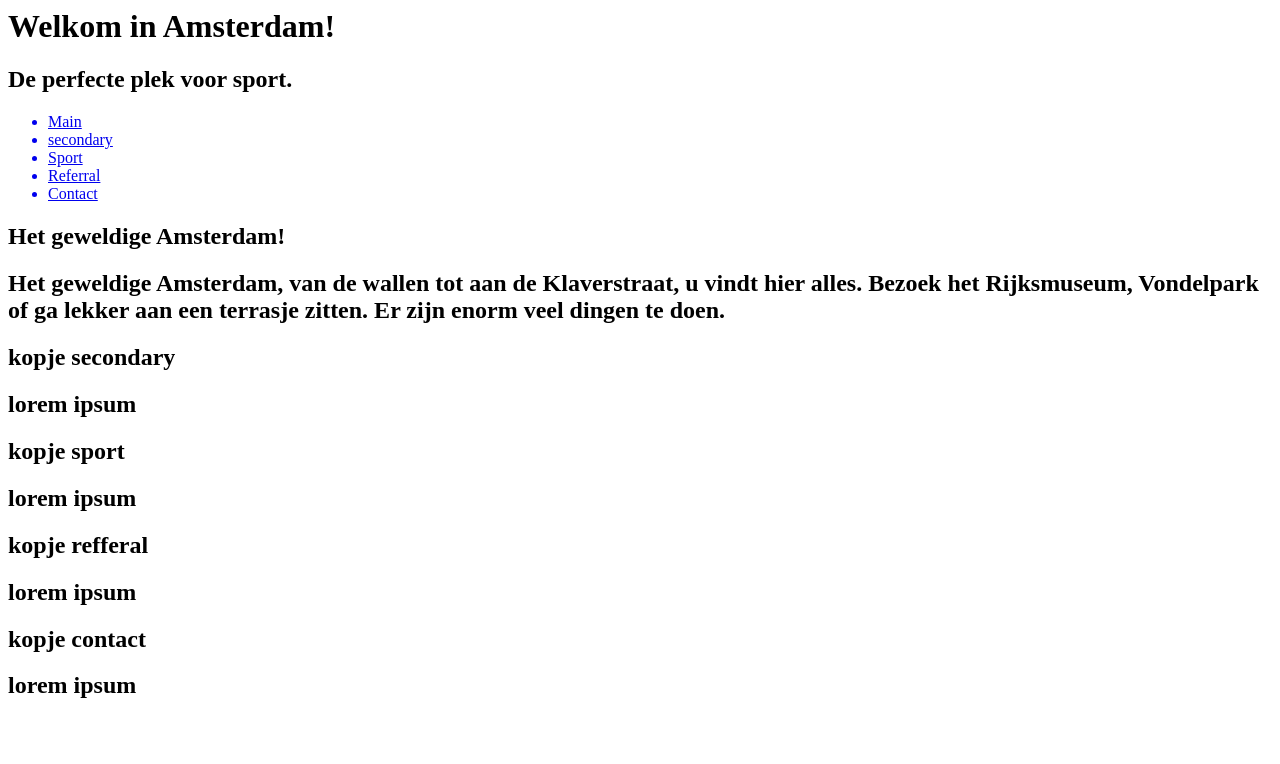
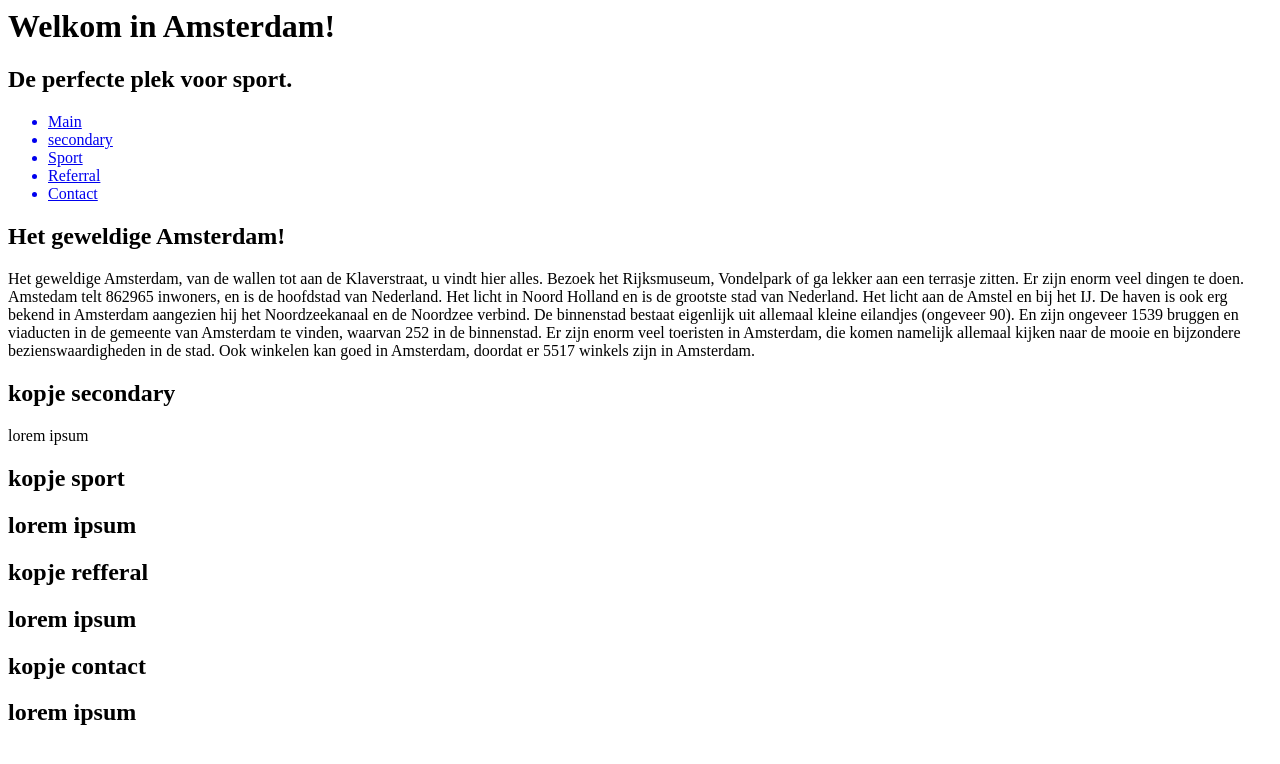
Before and after one commit to imkevink/WebMarkupAssessment, a plain HTML site: page index.html in a window 1280 px wide. Drawn offline with Linux system fonts and the light colour scheme.

Commit message:
<p> toegevoegd

```diff
--- a/index.html
+++ b/index.html
@@ -33,9 +33,11 @@
 				<h1>
 					Het geweldige Amsterdam!
 				</h1>
-				<h2>
-					Het geweldige Amsterdam, van de wallen tot aan de Klaverstraat, u vindt hier alles. Bezoek het Rijksmuseum, Vondelpark of ga lekker aan een terrasje zitten. Er zijn enorm veel dingen te doen.
-				</h2>
+				<article>
+					<p>
+					Het geweldige Amsterdam, van de wallen tot aan de Klaverstraat, u vindt hier alles. Bezoek het Rijksmuseum, Vondelpark of ga lekker aan een terrasje zitten. Er zijn enorm veel dingen te doen. Amstedam telt 862965 inwoners, en is de hoofdstad van Nederland. Het licht in Noord Holland en is de grootste stad van Nederland. Het licht aan de Amstel en bij het IJ. De haven is ook erg bekend in Amsterdam aangezien hij het Noordzeekanaal en de Noordzee verbind. De binnenstad bestaat eigenlijk uit allemaal kleine eilandjes (ongeveer 90). En zijn ongeveer 1539 bruggen en viaducten in de gemeente van Amsterdam te vinden, waarvan 252 in de binnenstad. Er zijn enorm veel toeristen in Amsterdam, die komen namelijk allemaal kijken naar de mooie en bijzondere bezienswaardigheden in de stad. Ook winkelen kan goed in Amsterdam, doordat er 5517 winkels zijn in Amsterdam.
+					</p>
+				</article>
 			</header>
 		</section>
 		<section id="secondarycontent">
@@ -43,9 +45,9 @@
 				<h1>
 					kopje secondary
 				</h1>
-				<h2>
+				<p>
 					lorem ipsum
-				</h2>
+				</p>
 			</header>
 		</section>
 		<section id="sportcontent">
```
